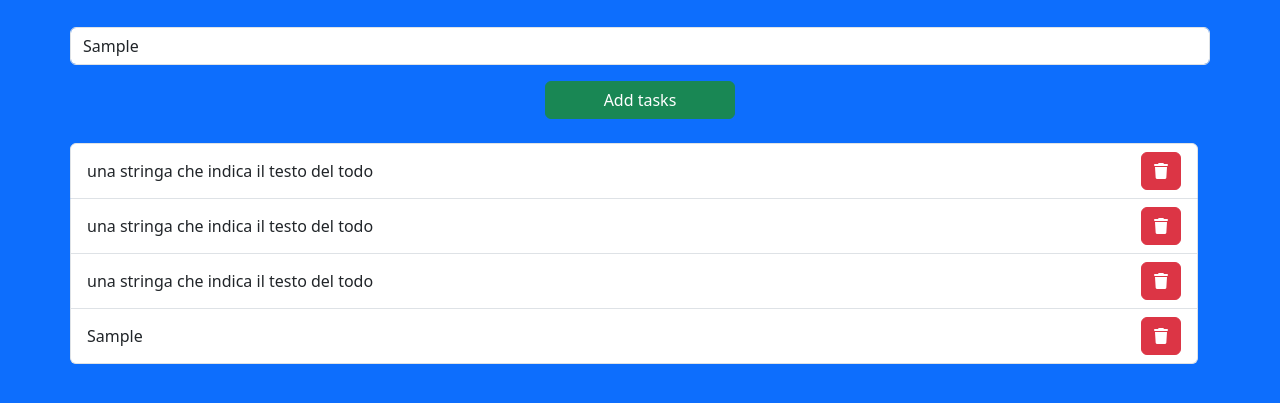
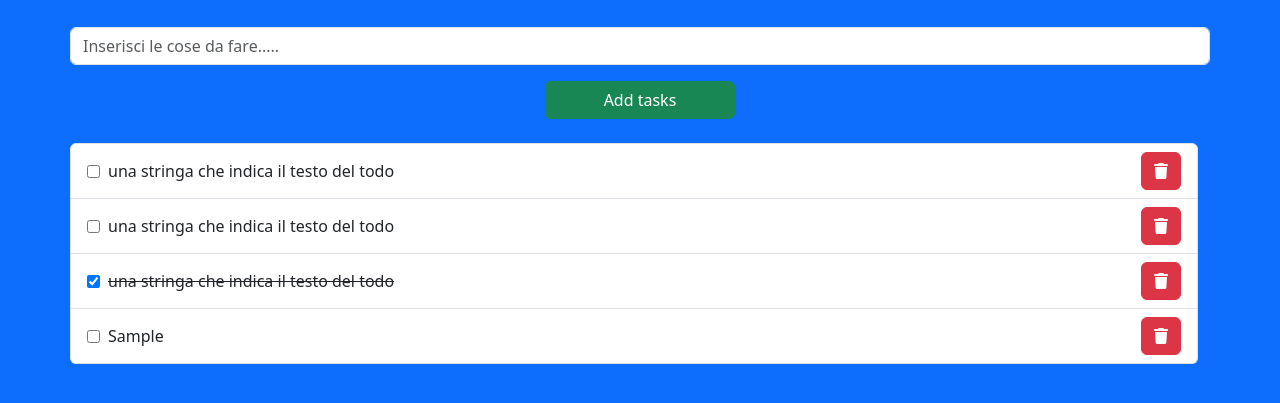
Before and after one commit to nicolaoo/vue-todolist, a plain HTML site: page index.html in a window 1280 px wide. Both pictures are taken after typing "Sample" into the empty fields and a click on the button "Add tasks". Shown: the part 69-472 px from the top of the page. Drawn offline with nearby package versions, Linux system fonts and the light colour scheme.

Commit message:
FEAT add checbox and style

```diff
--- a/app.js
+++ b/app.js
@@ -25,7 +25,9 @@ createApp({
 
     methods:{
         addTask() {
-            if(this.taskUser === '') {
+            let text = this.taskUser.trim()
+            if(text === '') {
+                this.taskUser = ''
                 return
             }
 
@@ -35,7 +37,7 @@ createApp({
             }
 
             this.tasks.push(newTask)
-            taskskUser = ''
+            this.taskUser = ''
         },
 
         removeTasks(remove) {
--- a/index.html
+++ b/index.html
@@ -28,10 +28,10 @@
                     <li
                     v-for="(element, index) in tasks "
                     class="flex-wrap align-items-center list-group-item
-                    d-flex justify-content-between">
+                    d-flex">
+                        <input class="me-2" type="checkbox" v-model="element.done" >
 
-                        <span :class="element.done ? 'text-decoretion-line' : '' ">
-
+                        <span class="me-auto" :class="element.done ? 'text-decoretion-line' : '' ">
                             {{
                                 element.text
                             }}
--- a/style.css
+++ b/style.css
@@ -1,3 +1,3 @@
 .text-decoretion-line{
-
+    text-decoration-line: line-through;
 }
```
